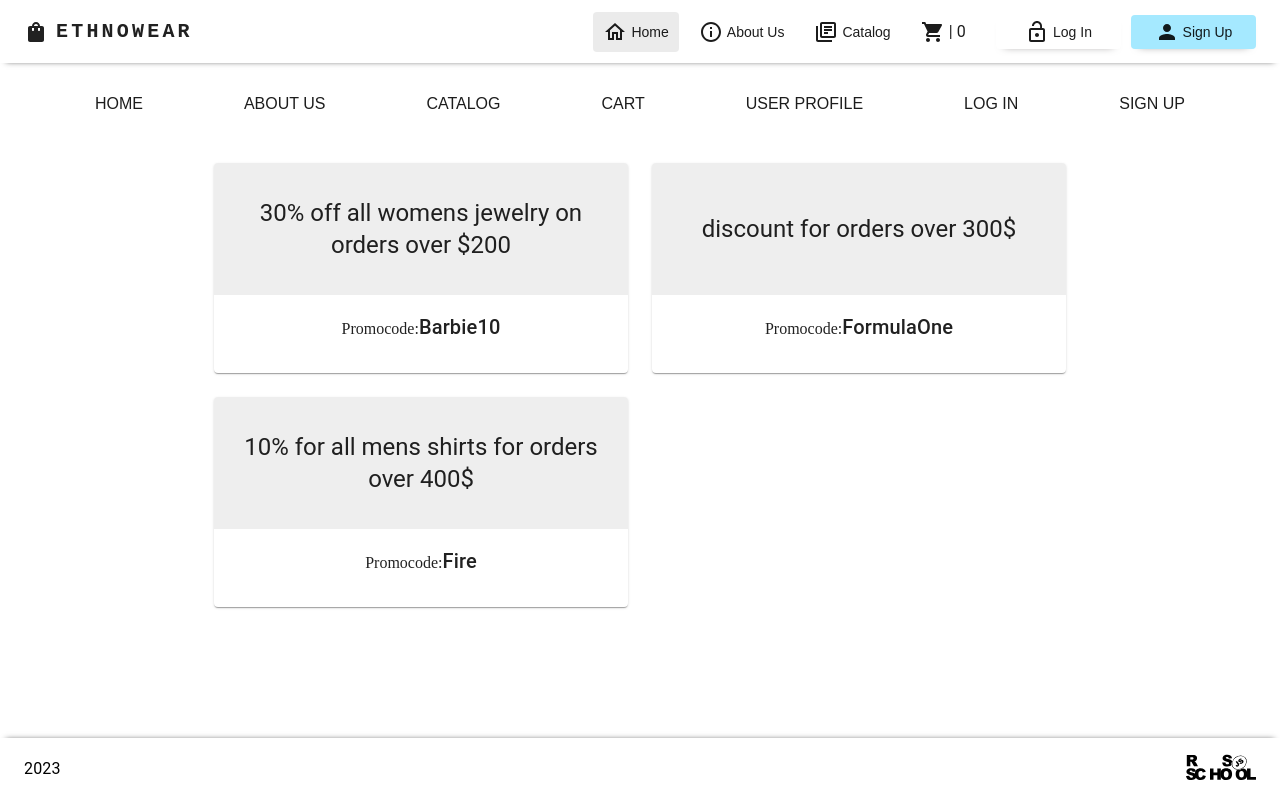
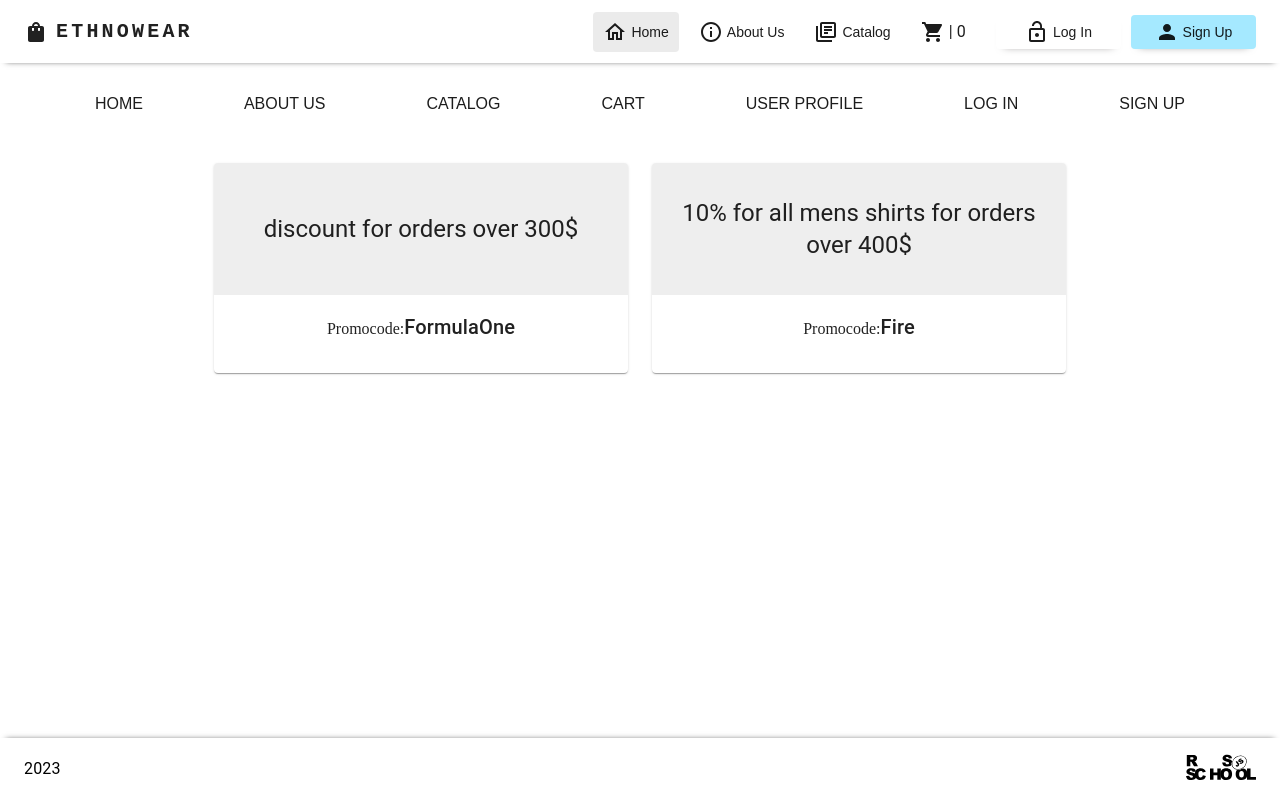
Before and after one commit to Ritter1111/eCommerce-Application, a React app: page / in a window 1280 px wide. Built offline with nearby package versions, Linux system fonts and the light colour scheme; no server answers.

Commit message:
fix: delete one promocode

```diff
--- a/src/components/Cart/BasketItems/RemoveItem-Api.ts
+++ b/src/components/Cart/BasketItems/RemoveItem-Api.ts
@@ -42,7 +42,6 @@ export async function removeItem(
       if (response.ok) {
         successNotify('Item was deleted');
         setCartQuantity(data.totalLineItemQuantity || 0);
-        console.log('delete');
         const itemCart: string[] = [];
         for(let i = 0; i < data.lineItems.length; i+= 1) {
           itemCart.push(data.lineItems[i].productId)
--- a/src/utils/refreshToken.ts
+++ b/src/utils/refreshToken.ts
@@ -23,8 +23,6 @@ export async function scheduleTokenRefresh() {
       } else {
         console.log('No refreshToken saved');
       }
-    } else {
-      console.log('No expired in');
     }
   }
 }
--- a/src/views/authorization/sign-up/Api-Signup.tsx
+++ b/src/views/authorization/sign-up/Api-Signup.tsx
@@ -80,7 +80,7 @@ async function setDefaultShippingAddress(
   );
 
   try {
-    const response = await fetch(
+    await fetch(
       `${process.env.REACT_APP_CTP_API_URL}/${process.env.REACT_APP_CTP_PROJECT_KEY}/me`,
       {
         method: 'POST',
@@ -99,12 +99,6 @@ async function setDefaultShippingAddress(
         }),
       }
     );
-
-    if (response.ok) {
-      console.log(`Shipping default address seted successfully`);
-    } else {
-      console.error(`Failed to set shipping default address`);
-    }
   } catch (error) {
     console.error(`Error setting shipping default address:`, error);
   }
@@ -157,9 +151,6 @@ async function setDefaultBillingAddress(
           signUpState
         );
       }
-      console.log(`Billing default address seted successfully`);
-    } else {
-      console.error(`Failed to set billing default address`);
     }
   } catch (error) {
     console.error(`Error setting billing default address:`, error);
@@ -202,9 +193,6 @@ async function setShippingAddress(
       if (signUpState.defaultShippingAddress) {
         setDefaultShippingAddress(addressId, data.version, signUpState);
       }
-      console.log(`${type} seted successfully`);
-    } else {
-      console.error(`Failed to set ${type}`);
     }
   } catch (error) {
     console.error(`Error setting ${type}:`, error);
@@ -262,9 +250,6 @@ async function setBillingAddress(
           );
         }
       }
-      console.log(`${type} seted successfully`);
-    } else {
-      console.error(`Failed to set ${type}`);
     }
   } catch (error) {
     console.error(`Error setting ${type}:`, error);
@@ -309,7 +294,6 @@ async function addAddresses(
 
     if (response.ok) {
       const data = await response.json();
-      console.log('Addresses added successfully');
       if (type === 'Billing') {
         setBillingAddress(
           data.addresses[0].id,
@@ -392,7 +376,6 @@ export async function handleSubmit(
             setCartQuantity
           );
         }, 3000);
-        console.log('Customer created successfully');
       } else {
         if (data.statusCode === 400) {
           errorNotify(
--- a/src/views/home/Home.tsx
+++ b/src/views/home/Home.tsx
@@ -54,12 +54,6 @@ const Home = () => {
         <Grid container spacing={3}>
           <Grid item xs={6}>
             <CardPromoCode
-              title="30% off all womens jewelry on orders over $200"
-              promocode="Barbie10"
-            />
-          </Grid>
-          <Grid item xs={6}>
-            <CardPromoCode
               title="discount for orders over 300$"
               promocode="FormulaOne"
             />
```
Also changed, not shown: 1 other file (tests, documents, lock files or other folders).
